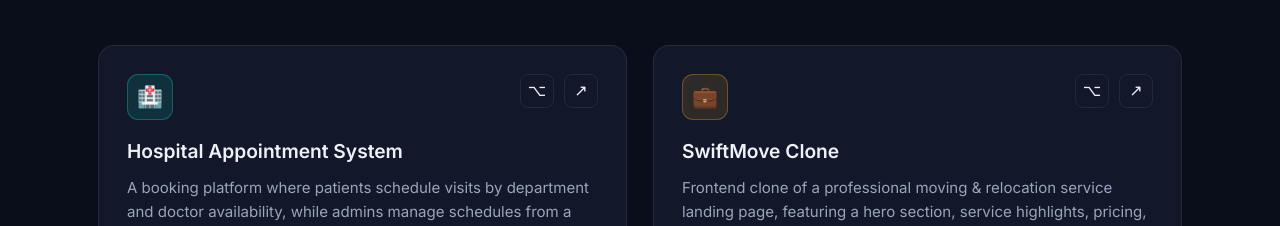
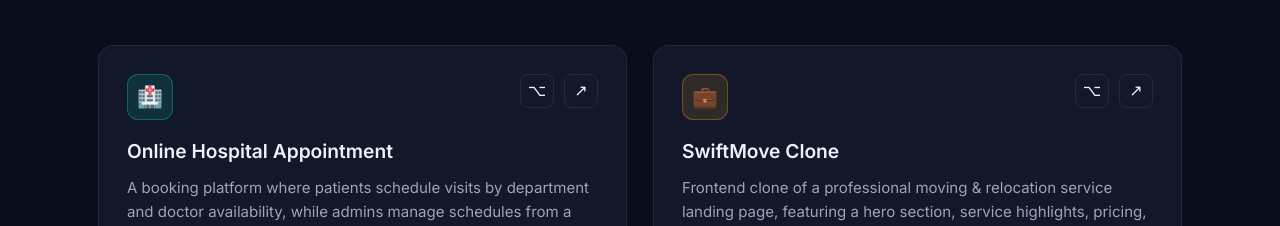
Before and after one commit to Nomikhan123786/portfolio, a React (Vite) app: page / in a window 1280 px wide. Shown: the part 3180-3406 px from the top of the page. Built offline with nearby package versions, Linux system fonts and the light colour scheme; no server answers.

Commit message:
Add the live project link Online hospital appointment

```diff
--- a/src/components/Projects.jsx
+++ b/src/components/Projects.jsx
@@ -4,10 +4,10 @@ const PROJECTS = [
   {
     icon: "🏥",
     color: "cyan",
-    title: "Hospital Appointment System",
+    title: "Online Hospital Appointment",
     desc: "A booking platform where patients schedule visits by department and doctor availability, while admins manage schedules from a dedicated dashboard in real time.",
     tags: ["React", "Node.js", "Express", "MongoDB", "JWT"],
-    href: "",
+    href: "https://online-hospital-appointments.vercel.app/",
   },
   {
     icon: "💼",
```
